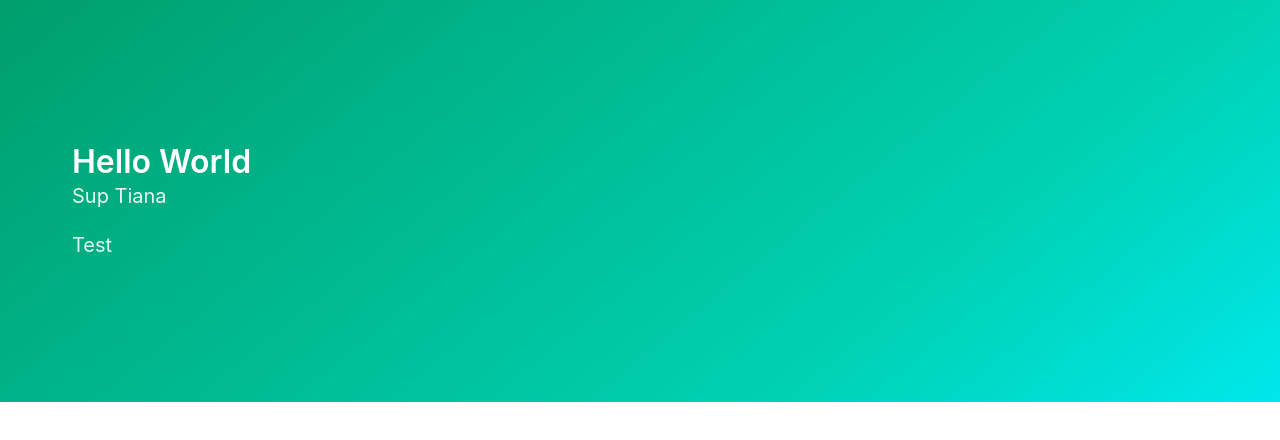
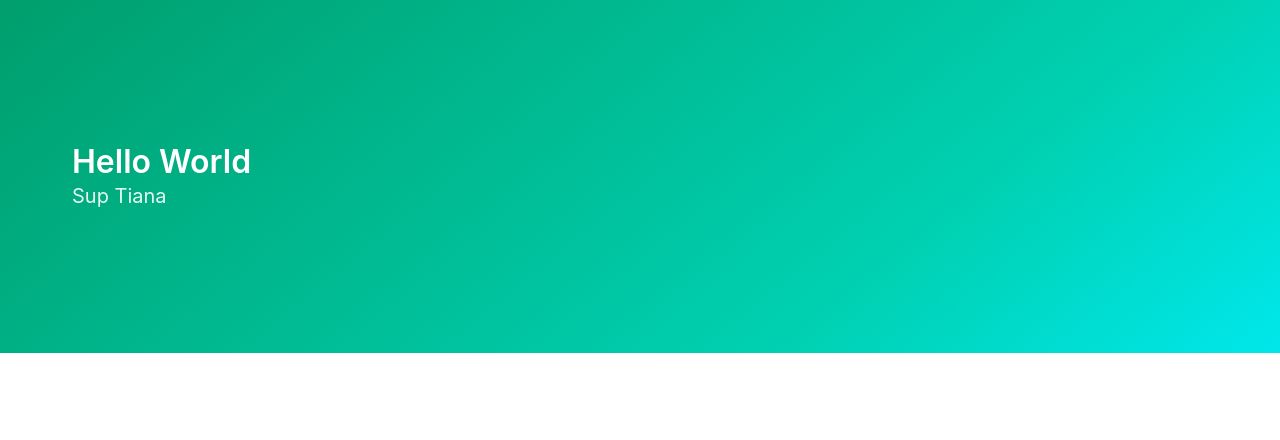
Before and after one commit to tianahayden/startnow-ops200-deliver-it-well, a website: page public/index.html in a window 1280 px wide. Drawn offline with nearby package versions, Linux system fonts and the light colour scheme.

```diff
--- a/public/index.html
+++ b/public/index.html
@@ -14,7 +14,6 @@
     <div class="container">
       <h1 class="title">Hello World</h1>
       <h2 class="subtitle">Sup Tiana</h2>
-      <h2 class="subtitle">Test</h2>
     </div>
   </div>
 </section>
```
